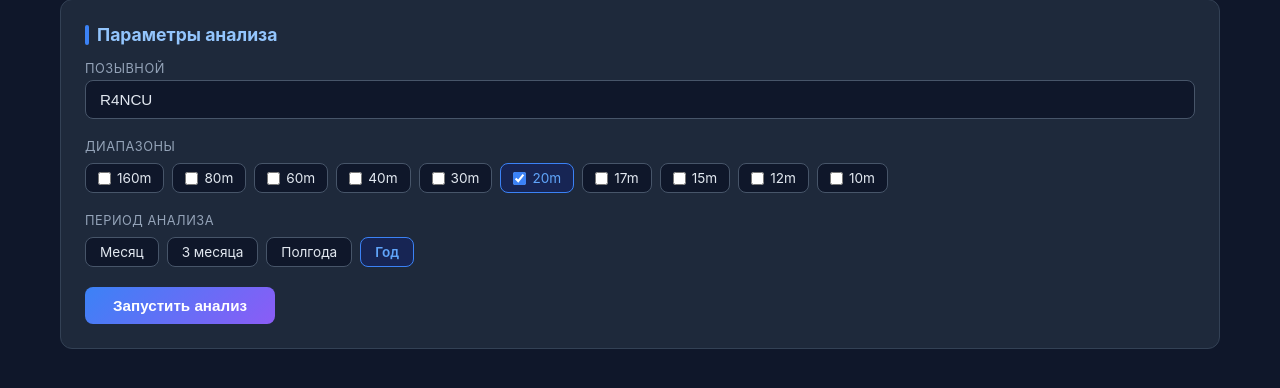
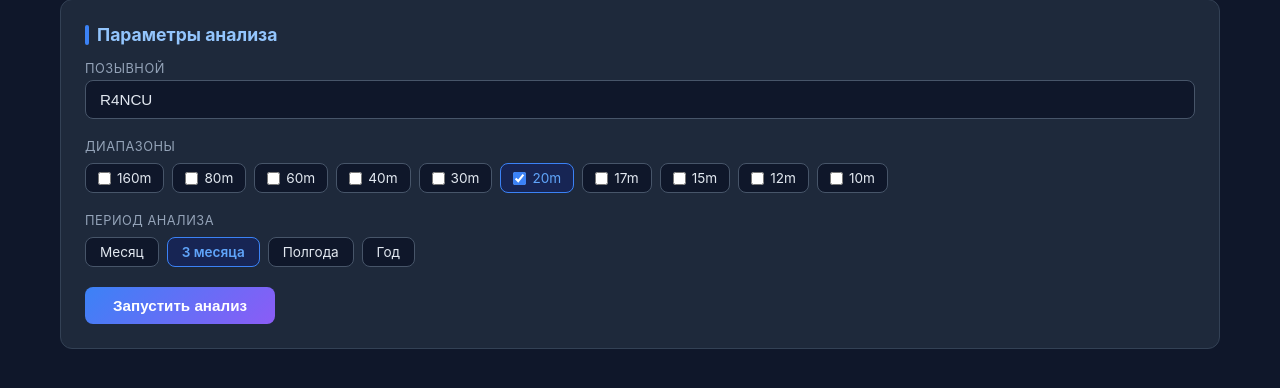
Before and after one commit to r4ncu/rbn-analyzer, a Flask app: page / in a window 1280 px wide. Shown: the part 123-511 px from the top of the page. Run offline with Flask 3, Linux system fonts and the light colour scheme.

```diff
--- a/templates/index.html
+++ b/templates/index.html
@@ -122,11 +122,11 @@ header p{color:#94a3b8;font-size:0.9rem}
       <label style="font-size:0.8rem;color:#94a3b8;text-transform:uppercase;letter-spacing:0.5px" data-i18n="label_period">Период анализа</label>
       <div class="period-btns" id="period-btns">
         <div class="period-btn" data-days="30" data-i18n="period_month">Месяц</div>
-        <div class="period-btn" data-days="90" data-i18n="period_3months">3 месяца</div>
+        <div class="period-btn active" data-days="90" data-i18n="period_3months">3 месяца</div>
         <div class="period-btn" data-days="180" data-i18n="period_6months">Полгода</div>
-        <div class="period-btn active" data-days="365" data-i18n="period_year">Год</div>
+        <div class="period-btn" data-days="365" data-i18n="period_year">Год</div>
       </div>
-      <input type="hidden" id="days" value="365">
+      <input type="hidden" id="days" value="90">
     </div>
 
       <div style="margin-top:20px;display:flex;gap:12px;align-items:center">
```
